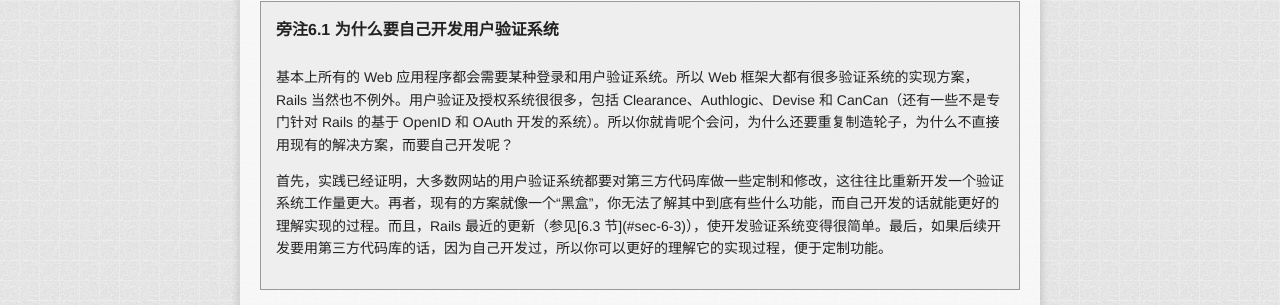
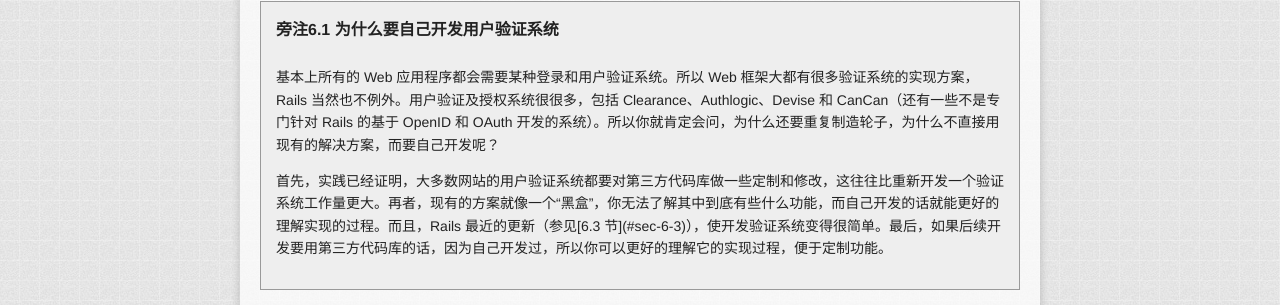
Before and after one commit to AndorChen/rails-tutorial-2nd-cn, a Jekyll site: the page built from chapter6.md, in a window 1280 px wide and 900 px high. Shown: the part 400-705 px from the top of the window. Built offline with Jekyll 4.4.1, drawn with Linux system fonts in a browser that asks for light colours; nearby versions of some CDN libraries; library files that are not in the unit come from our copies; Markdown is read by kramdown in place of the engine named in the settings.

Commit message:
Update chapter6.md
修改错别字

```diff
--- a/chapter6.md
+++ b/chapter6.md
@@ -9,7 +9,7 @@
 
 <div id="box-6-1" class="aside">
     <h4>旁注6.1 为什么要自己开发用户验证系统</h4>
-    <p>基本上所有的 Web 应用程序都会需要某种登录和用户验证系统。所以 Web 框架大都有很多验证系统的实现方案，Rails 当然也不例外。用户验证及授权系统很很多，包括 Clearance、Authlogic、Devise 和 CanCan（还有一些不是专门针对 Rails 的基于 OpenID 和 OAuth 开发的系统）。所以你就肯呢个会问，为什么还要重复制造轮子，为什么不直接用现有的解决方案，而要自己开发呢？</p>
+    <p>基本上所有的 Web 应用程序都会需要某种登录和用户验证系统。所以 Web 框架大都有很多验证系统的实现方案，Rails 当然也不例外。用户验证及授权系统很很多，包括 Clearance、Authlogic、Devise 和 CanCan（还有一些不是专门针对 Rails 的基于 OpenID 和 OAuth 开发的系统）。所以你就肯定会问，为什么还要重复制造轮子，为什么不直接用现有的解决方案，而要自己开发呢？</p>
     <p>首先，实践已经证明，大多数网站的用户验证系统都要对第三方代码库做一些定制和修改，这往往比重新开发一个验证系统工作量更大。再者，现有的方案就像一个“黑盒”，你无法了解其中到底有些什么功能，而自己开发的话就能更好的理解实现的过程。而且，Rails 最近的更新（参见[6.3 节](#sec-6-3)），使开发验证系统变得很简单。最后，如果后续开发要用第三方代码库的话，因为自己开发过，所以你可以更好的理解它的实现过程，便于定制功能。</p>
 </div>
 
```
